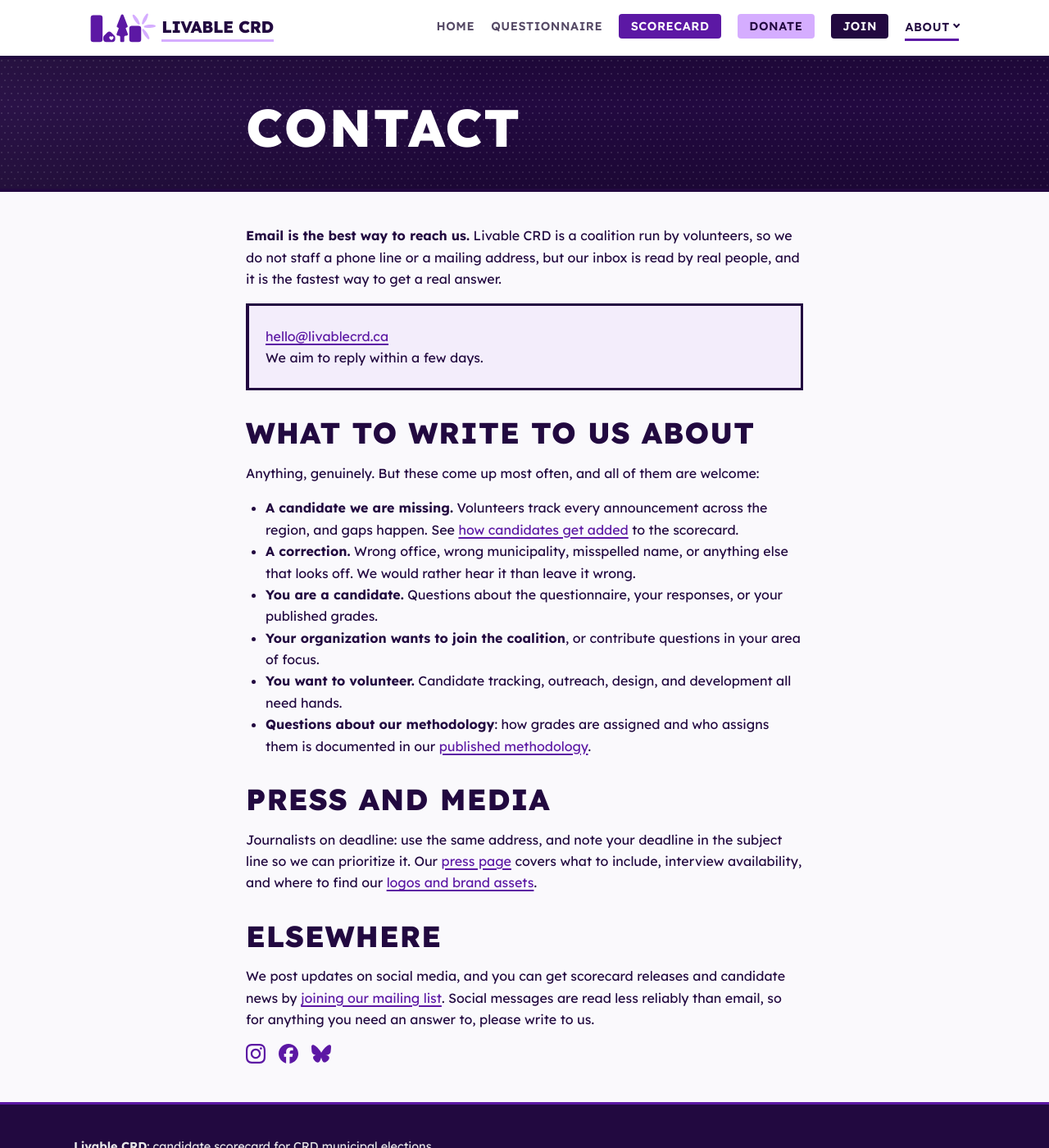
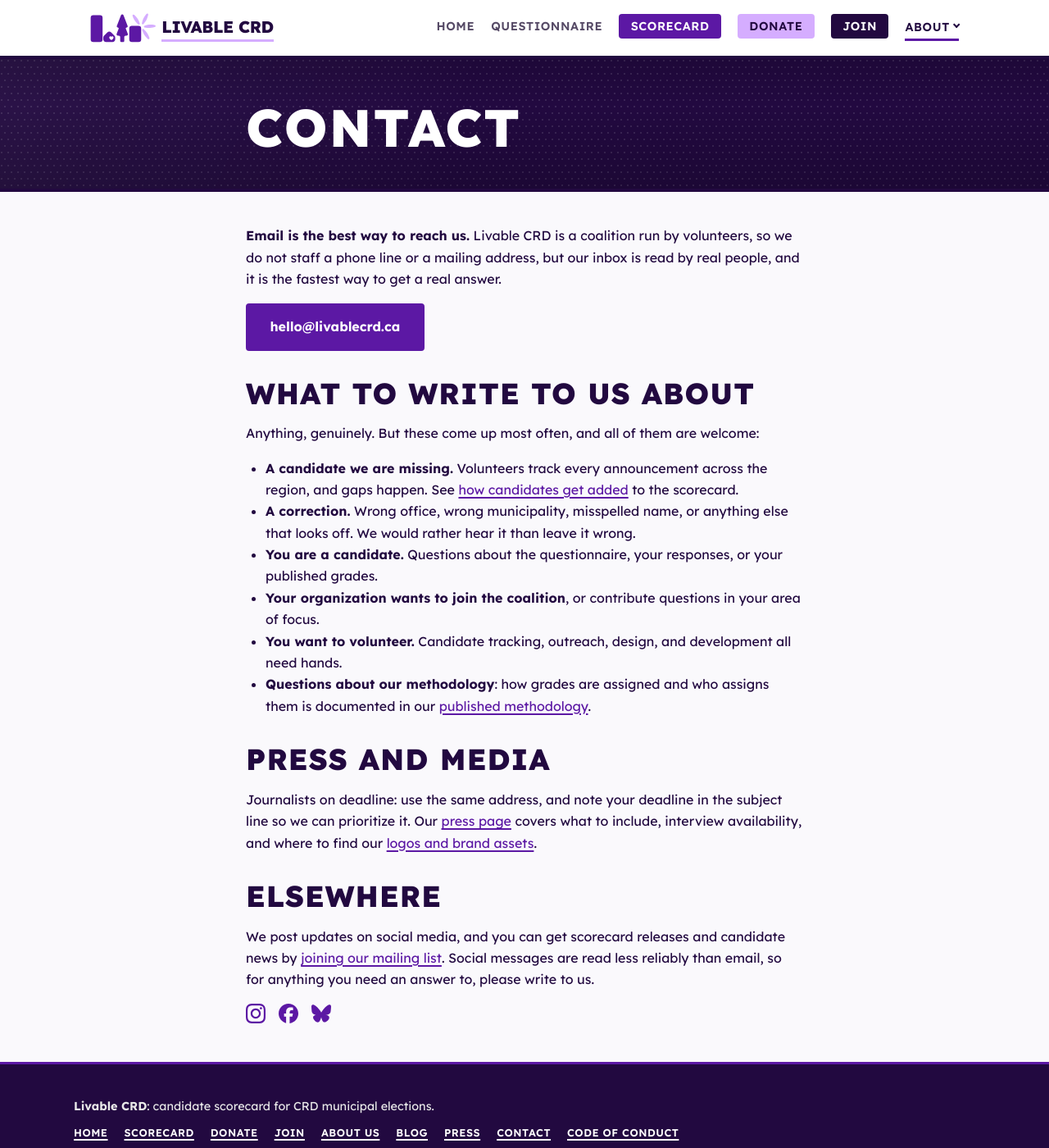
Before and after one commit to LaputanMachines/livable-crd-website, a Jekyll site: the page built from contact.md, in a window 1280 px wide and 1400 px high. Shown: the whole window at 82% size. Built offline with Jekyll 4.4.1, drawn with Linux system fonts in a browser that asks for light colours.

Commit message:
feat: make the contact address a button
The address sat in a .callout with a line promising a reply within a few days.
The promise is gone, and a callout drawn round a single link is a large empty
rectangle rather than emphasis.

It is now the page's one button, labelled with the address itself: this is the
page somebody arrives at to find out what the address is, and a button reading
"Email us" would hide that behind a click.

.btn-email turns off the uppercasing every other button on the site wants.
Those are two-or-three-word instructions; an address is a string people read
back, type and copy, and HELLO@LIVABLECRD.CA is none of those said clearly.

Co-Authored-By: Claude Opus 5 <noreply@anthropic.com>
Claude-Session: https://claude.ai/code/session_01NAePi6uNYRX8ZfyNRgMdYH

```diff
--- a/_sass/_components.scss
+++ b/_sass/_components.scss
@@ -62,6 +62,18 @@
     border-color: $color-accent-alt-dark;
     color: #fff !important;
   }
+}
+
+// A button whose label is an email address. Every other .btn on the site is a
+// two-or-three-word instruction, which is why .btn uppercases and tracks them
+// out; an address is a string somebody may read back, type, or copy, and
+// HELLO@LIVABLECRD.CA is none of those things said clearly.
+.btn-email {
+  text-transform: none;
+  letter-spacing: 0;
+  font-size: 1rem;
+  // Long enough to overflow a narrow phone in one word.
+  word-break: break-word;
 }
 
 .btn-group {
--- a/contact.md
+++ b/contact.md
@@ -15,11 +15,18 @@ description: >-
   answer.
 </p>
 
-<div class="callout">
-  <p>
-    <a href="mailto:{{ site.email }}">{{ site.email }}</a><br>
-    We aim to reply within a few days.
-  </p>
+{%- comment -%}
+  The address as the page's one button, not boxed in a .callout. A callout is a
+  box drawn round something that needs setting apart from the text, and once the
+  reply-time line went there was a single link inside a large empty rectangle.
+
+  Labelled with the address rather than "Email us": this is the page somebody
+  arrives at to find out what the address is, and a button that hides it behind
+  a click answers a question they did not ask. .btn-email keeps it in lower
+  case; see _components.scss.
+{%- endcomment -%}
+<div class="btn-group">
+  <a class="btn btn-primary btn-email" href="mailto:{{ site.email }}">{{ site.email }}</a>
 </div>
 
 <h2>What to write to us about</h2>
```
